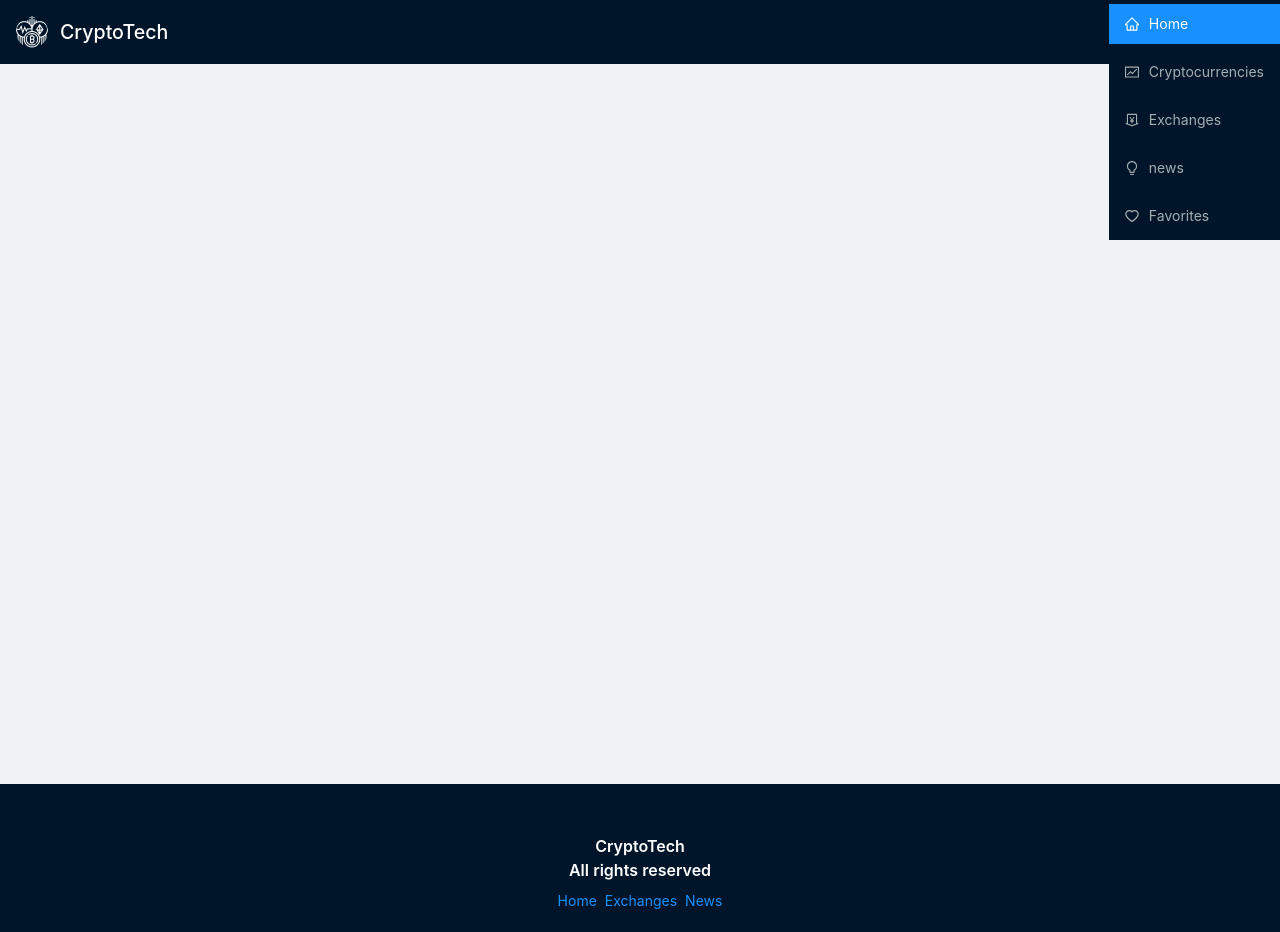
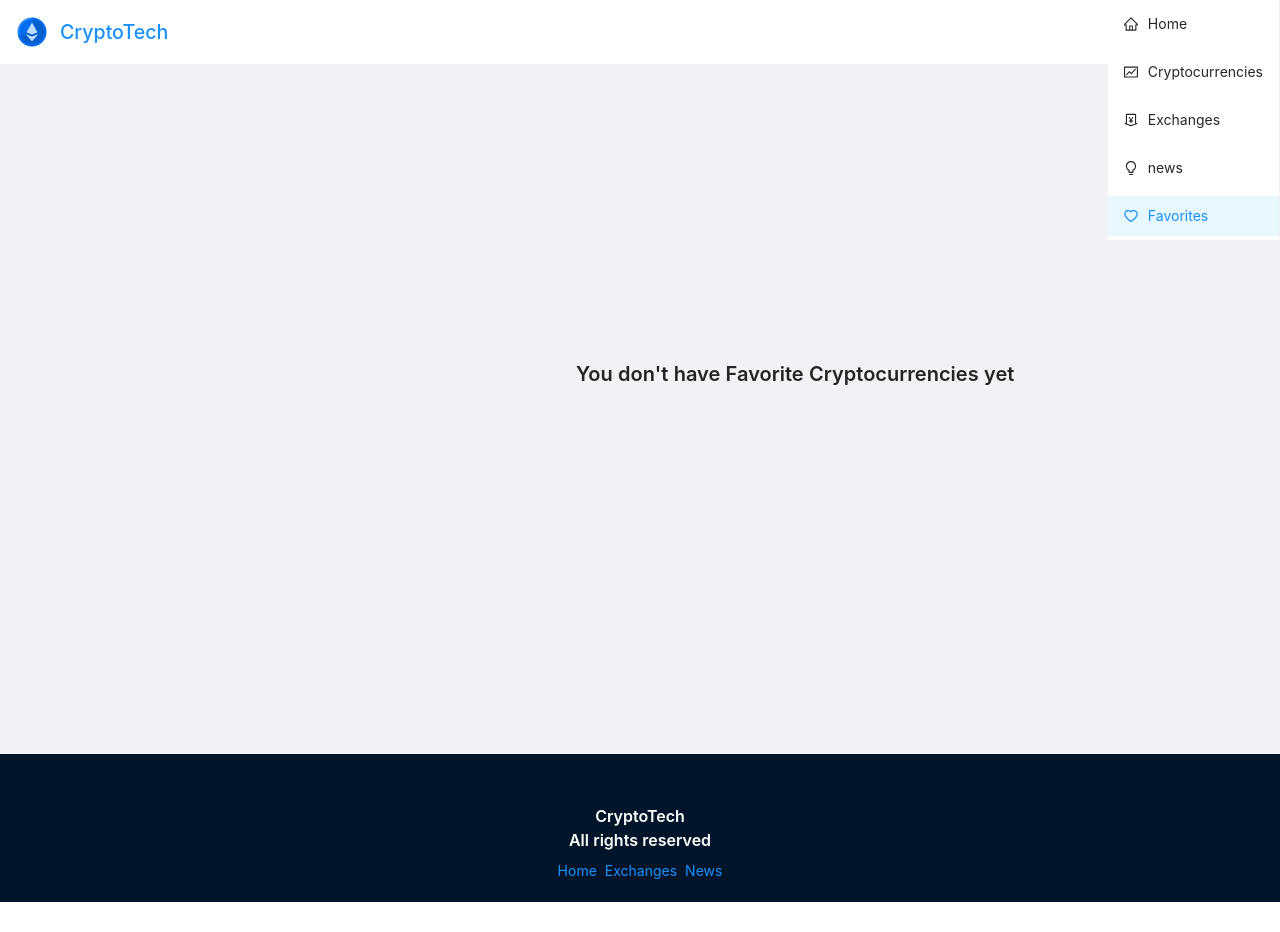
Before and after one commit to sitatec/CryptoTech, a React (Create React App) app: page /favorite-cryptocurrencies in a window 1280 px wide. After the commit the page ends 902 px from the top, so only its background shows below. Built offline with nearby package versions, Linux system fonts and the light colour scheme.

Commit message:
Change UI theme and UX related to navigation

```diff
--- a/src/App.css
+++ b/src/App.css
@@ -3,17 +3,12 @@
 :root {
   --bgSecondary: #f8f9fc;
   --lightBlue: #0071bd;
-  --darkBlue: rgb(0, 21, 41);
   --border: #d9d9d9;
 }
 
 .app {
   display: flex;
   flex-direction: column;
-}
-
-.navbar {
-  background-color: var(--darkBlue);
 }
 
 .navbar-content {
@@ -47,6 +42,13 @@
   margin-left: 12px;
   font-size: 1.6em;
   font-weight: 500;
+  color: #1890ff;
+}
+
+.empty-favorites-message{
+  position: absolute;
+  top: 45%;
+  left: 45%;
 }
 
 
@@ -114,7 +116,7 @@
 
 .favorite-icon{
   font-size: 20px;
-  color: lightblue
+  color: #188fffb2
 }
 
 .select-timeperiod {
@@ -333,7 +335,6 @@
     z-index: 100;
     width: fit-content;
     right: 0;
-    background-color: var(--bgSecondary);
   }
 
   .menu-control-container {
--- a/src/App.tsx
+++ b/src/App.tsx
@@ -17,7 +17,7 @@ const App: FC = () => {
   return (
     <div className="app">
       <Layout>
-        <Header style={{ padding: 0 }}>
+        <Header style={{ padding: 0 , backgroundColor:"white"}}>
           <Navbar />
         </Header>
         <Content className="main-container">
--- a/src/components/FavoriteCryptocurrencies.tsx
+++ b/src/components/FavoriteCryptocurrencies.tsx
@@ -1,6 +1,4 @@
-import { HeartFilled } from "@ant-design/icons";
 import { Button, Card, Col, Row, Typography } from "antd";
-import React from "react";
 import { useDispatch, useSelector } from "react-redux";
 import { FavoriteCryptosStore, removeFromFavorites } from "../core/store";
 
@@ -11,7 +9,12 @@ const FavoriteCryptocurrencies = () => {
   const dispatch = useDispatch();
 
   return (
-    <div style={{ height: "80vh" }}>
+    <div style={{ height: "80vh" }} >
+      {Object.values(favoriteCryptocurrencies).length === 0 ? (
+        <Typography.Title level={4} className="empty-favorites-message">
+          You don't have Favorite Cryptocurrencies yet
+        </Typography.Title>
+      ) : (
         <Row gutter={[24, 24]} style={{ marginTop: "30px" }}>
           {Object.values(favoriteCryptocurrencies).map((cryptocurrency) => (
             <Col xs={24} sm={8} lg={6} key={cryptocurrency.uuid}>
@@ -20,7 +23,7 @@ const FavoriteCryptocurrencies = () => {
                   <div className="favorite-crypto-info">
                     <Typography.Title level={4}>
                       <img
-                    style={{marginRight: 8}}
+                        style={{ marginRight: 8 }}
                         alt={cryptocurrency.name}
                         src={cryptocurrency.iconUrl}
                         width="40"
@@ -44,6 +47,7 @@ const FavoriteCryptocurrencies = () => {
             </Col>
           ))}
         </Row>
+      )}
     </div>
   );
 };
--- a/src/components/HomePage.tsx
+++ b/src/components/HomePage.tsx
@@ -16,10 +16,7 @@ const HomePage = () => {
 
   return (
     <>
-      <Title level={2} style={{ marginTop: "25px" }}>
-        Global Crypto Stats
-      </Title>
-      <Row gutter={[20, 20]}>
+      <Row gutter={[20, 20]} style={{ marginTop: "35px" }}>
         <Col xs={12} lg={8}>
           <Card>
             <Statistic
--- a/src/components/Navbar.tsx
+++ b/src/components/Navbar.tsx
@@ -1,6 +1,6 @@
 import { FC, useEffect, useState } from "react";
 import { Avatar, Button, Menu } from "antd";
-import { Link } from "react-router-dom";
+import { Link, useLocation } from "react-router-dom";
 import { ItemType } from "antd/lib/menu/hooks/useItems";
 import CryptoIcon from "../images/cryptocurrency.png";
 import {
@@ -13,24 +13,25 @@ import {
 } from "@ant-design/icons";
 
 const menuItems: ItemType[] = [
-  { label: <Link to="/">Home</Link>, icon: <HomeOutlined />, key: "home" },
+  { label: <Link to="/">Home</Link>, icon: <HomeOutlined />, key: "/" },
   {
     label: <Link to="/cryptocurrencies">Cryptocurrencies</Link>,
     icon: <FundOutlined />,
-    key: "cryptocurrencies",
+    key: "/cryptocurrencies",
   },
   {
     label: <Link to="/exchanges">Exchanges</Link>,
     icon: <MoneyCollectOutlined />,
-    key: "exchanges",
+    key: "/exchanges",
   },
-  { label: <Link to="/news">news</Link>, icon: <BulbOutlined />, key: "news" },
-  {label: <Link to="/favorite-cryptocurrencies">Favorites</Link>, icon: <HeartOutlined/>, key: "favorite-cryptocurrencies"}
+  { label: <Link to="/news">news</Link>, icon: <BulbOutlined />, key: "/news" },
+  {label: <Link to="/favorite-cryptocurrencies">Favorites</Link>, icon: <HeartOutlined/>, key: "/favorite-cryptocurrencies"}
 ];
 
 const Navbar: FC = () => {
   const [activeMenu, setActiveMenu] = useState(true);
   const [screenSize, setScreenSize] = useState(0);
+  const location = useLocation();
 
   useEffect(() => {
     const handleResize = () => setScreenSize(window.innerWidth);
@@ -64,7 +65,7 @@ const Navbar: FC = () => {
       <div className="navbar-content">
         <div className="logo">
           <Link to="/">
-            <Avatar src={CryptoIcon} size="default" />
+            <Avatar src={CryptoIcon} />
             <span className="logo-text">CryptoTech</span>
           </Link>
         </div>
@@ -80,9 +81,9 @@ const Navbar: FC = () => {
         {activeMenu && (
           <Menu
             className="navbar-menu"
-            theme="dark"
             items={menuItems}
-            defaultSelectedKeys={["home"]}
+            defaultSelectedKeys={["/home"]}
+            selectedKeys={[location.pathname]}
             mode={screenSize <= 1280 ? "vertical" : "horizontal"}
           />
         )}
```
Also changed, not shown: src/images/cryptocurrency.png. Lines whose indentation alone changed are shown as unchanged.
